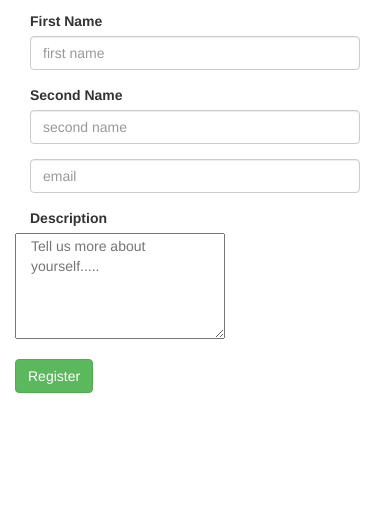
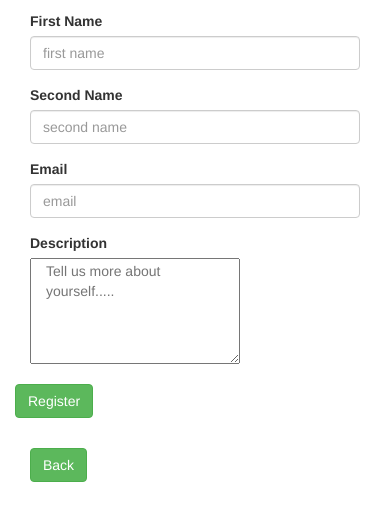
Before and after one commit to georgreen/Cohort-17-Bio, a Flask app: page /register in a window 390 px wide. Shown: the part 59-580 px from the top of the page. Run offline with Flask 2, Linux system fonts and the light colour scheme; some libraries are stand-ins or nearby versions.

Commit message:
Dummy site

```diff
--- a/templates/index1.html
+++ b/templates/index1.html
@@ -27,7 +27,7 @@
                     {{ form.second_name.label }} {{ form.second_name(size=20, required="required", placeholder="second name", class="form-control") }}
                 </div>
                 <div class="form-group col-md-5">
-                    {{ form.email( type="email", size=80, required="required", placeholder="email", class="form-control") }}
+                    {{ form.email.label }} {{ form.email( type="email", size=80, required="required", placeholder="email", class="form-control") }}
                 </div>
             </div>
 
@@ -35,13 +35,23 @@
                 <div class="col-md-12">
                     {{ form.description.label }}
                 </div>
-                {{ form.description(required="required", placeholder="Tell us more about yourself.....", rows="5", class="col-md-6")}}
+                <div class="col-md-12">
+                    {{ form.description(required="required", placeholder="Tell us more about yourself.....", rows="5", class="col-md-6")}}
+                </div>
             </div>
 
             <div class="col-md-12 padding-custom">
                 <button type="submit" class="btn btn-success col-md-3 col-md-offset-5">Register</button>
             </div>
         </form>
+
+        <div class="col-md-12">
+            <div class="col-md-12 padding-custom">
+                <a href="{{url_for('home')}}">
+                <button class="btn btn-success col-md-3 col-md-offset-5">Back</button>
+            </a>
+            </div>
+        </div>
     </div>
 </div>
 {% endblock %}
```
